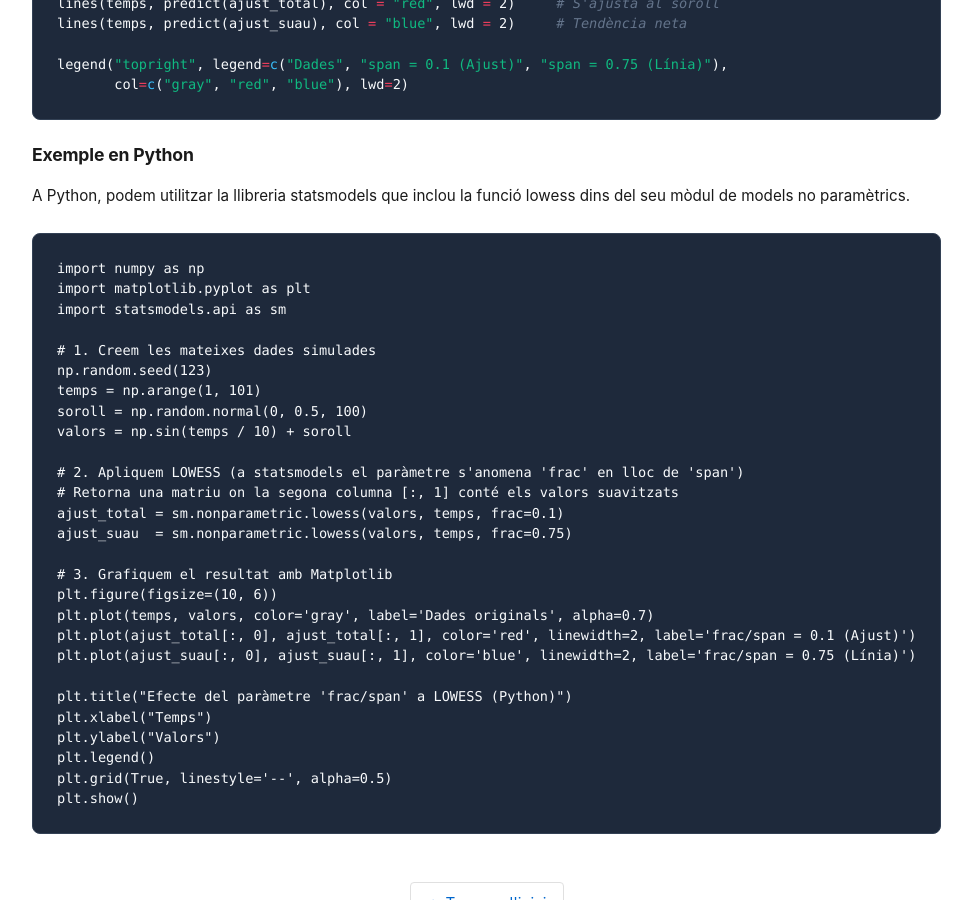
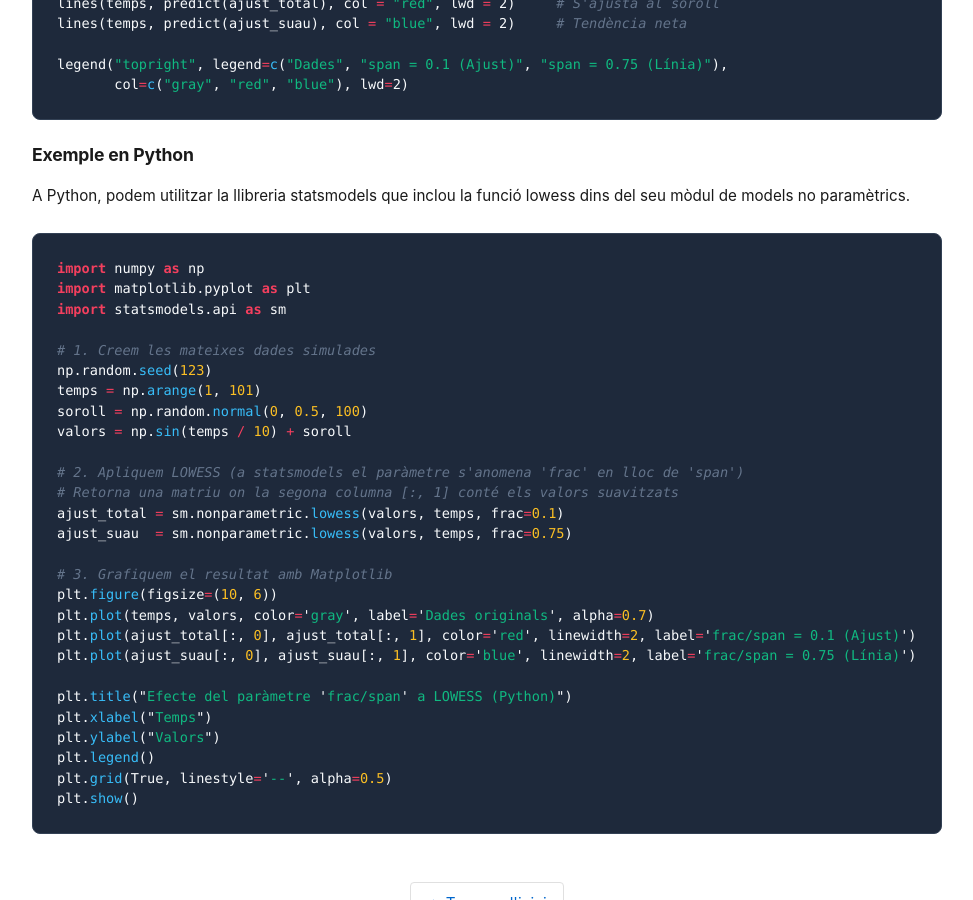
Before and after one commit to alberthr/alberthr.github.io, a Jekyll site: the page built from _posts/2018-06-09-suavitzat-polinomic.md, in a window 1280 px wide and 900 px high, scrolled down 1918 px. Shown: the whole window, without its empty margins (182-1155 px from the left). Built offline with Jekyll 4.4.1, drawn with Linux system fonts in a browser that asks for light colours; our own code applies the rules of GitHub Pages for plain Markdown files; comment, search, counter and statistics services are not loaded.

Commit message:
petits canvis en codi

````diff
--- a/_posts/2018-06-09-suavitzat-polinomic.md
+++ b/_posts/2018-06-09-suavitzat-polinomic.md
@@ -45,7 +45,7 @@ A continuació veurem com aplicar LOESS a una sèrie temporal simulada amb sorol
 
 A R, la funció està integrada de forma nativa mitjançant `loess()`.
 
-```R
+```r
 # 1. Creem unes dades simulades (una ona sinusoïdal amb soroll)
 set.seed(123)
 temps <- 1:100
@@ -74,7 +74,7 @@ legend("topright", legend=c("Dades", "span = 0.1 (Ajust)", "span = 0.75 (Línia)
 
 A Python, podem utilitzar la llibreria statsmodels que inclou la funció lowess dins del seu mòdul de models no paramètrics.
 
-```Python
+```python
 import numpy as np
 import matplotlib.pyplot as plt
 import statsmodels.api as sm
````
Also changed, not shown: _posts/2020-06-09-algoritme-hongares.md (+1 -1 lines), _posts/2026-06-10-mahalanobis-distancia.md (+1 -1 lines).
